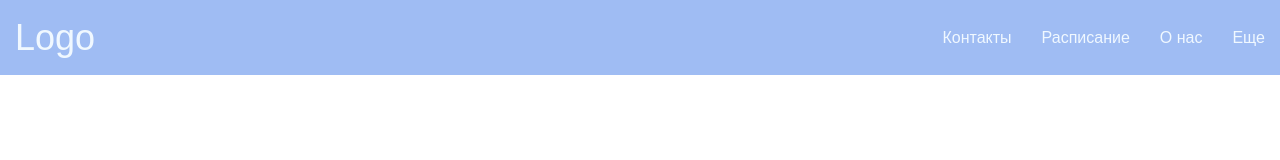
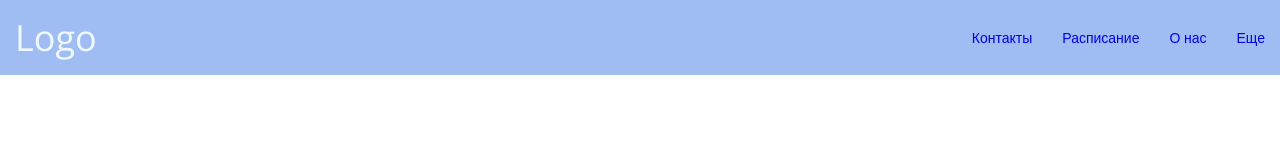
Before and after one commit to lnsplayer/Patterns, a plain HTML site: page prikoli/burger/index.html in a window 1280 px wide. Drawn offline with nearby package versions, Linux system fonts and the light colour scheme.

Commit message:
any changes

```diff
--- a/prikoli/adaptiveBurger/script/main.js
+++ b/prikoli/adaptiveBurger/script/main.js
@@ -1,3 +1,9 @@
+/*-----переменные-----------------------------------------------*/
+
+
+
+/*-----функции-----------------------------------------------*/
+
 $(document).ready(function() {
     $('.header_burger').click(function(event) {
         $('.header_burger, .header_menu').toggleClass('active');
--- a/prikoli/adaptiveBurger/styles/style.css
+++ b/prikoli/adaptiveBurger/styles/style.css
@@ -1,24 +1,61 @@
+/*-----шрифты-----------------------------------------------*/
+
+@import url(https://fonts.googleapis.com/css?family=Open+Sans:300,regular,500,600,700,800,300italic,italic,500italic,600italic,700italic,800italic);
+
+/*-----переменные-----------------------------------------------*/
+
+:root {
+    --maxWidth: 1180px;
+    --white: #FFFFFF;
+    --black: #000000;
+    --mainFont: "Open Sans", sans-serif;
+}
+
+
 /*----основа---------------------------------*/
 
-*, *:before, *:after {
+* {
     margin: 0;
     padding: 0;
     list-style: none;
     text-decoration: none;
-    font-family: sans-serif;
-    color: inherit;
+    box-sizing: border-box;
+    background-color: inherit;
     border: none;
-    box-sizing: border-box;
+}
+body {
+    font-size: 14px;
+    font-weight: 300;
+    font-family: var(--mainFont);
 }
 .wrapper {
-    min-height: 100%;
+    min-width: 100%;
     overflow: hidden;
 }
-.container {
-    max-width: 1180px;
-    margin: 0px auto;
-    padding: 0px 10px;
+._container {
+    max-width: var(--maxWidth);
+    margin: 0 auto;
+    padding: 0 15px;
 }
+h1,
+h2,
+h3,
+h4,
+h5,
+h6,
+a,
+p {
+    font-size: inherit;
+    font-weight: inherit;
+    font-family: inherit;
+}
+button:hover {
+    filter: brightness(120%);
+}
+button:active {
+    filter: brightness(80%);
+}
+
 
 /*----header---------------------------------*/
 
--- a/prikoli/burger/index.html
+++ b/prikoli/burger/index.html
@@ -7,7 +7,7 @@
     <title>burger</title>
 </head>
 <body>
-    <div class="wraper">
+    <div class="wrapper">
         <header class="header open">
             <div class="header_container _container">
                 <button class="burger" id="burger"><span></span><span></span><span></span></button>
--- a/prikoli/burger/js/main.js
+++ b/prikoli/burger/js/main.js
@@ -1,5 +1,12 @@
+/*-----переменные-----------------------------------------------*/
+
+const burger = document.getElementById("burger"),
+    header = document.querySelector("header");
+
+/*-----функции-----------------------------------------------*/
+
 document.addEventListener("DOMContentLoaded", function() {
-    document.getElementById("burger").addEventListener("click", function() {
-        document.querySelector("header").classList.toggle("open")
+    burger.addEventListener("click", function() {
+        header.classList.toggle("open")
     })
 })
--- a/prikoli/burger/styles/style.css
+++ b/prikoli/burger/styles/style.css
@@ -1,31 +1,58 @@
+/*-----шрифты-----------------------------------------------*/
+
+@import url(https://fonts.googleapis.com/css?family=Open+Sans:300,regular,500,600,700,800,300italic,italic,500italic,600italic,700italic,800italic);
+
+/*-----переменные-----------------------------------------------*/
+
+:root {
+    --maxWidth: 1442px;
+    --white: #FFFFFF;
+    --black: #000000;
+    --mainFont: "Open Sans", sans-serif;
+}
+
+/*-----основа-----------------------------------------------*/
+
 * {
     margin: 0;
     padding: 0;
-    font-family: Genos, sans-serif;
+    list-style: none;
+    text-decoration: none;
+    box-sizing: border-box;
+    background-color: inherit;
+    border: none;
 }
-
-/*-----шрифты-----------------------------------------------*/
-
-@import url(https://fonts.googleapis.com/css?family=Genos:100,200,300,regular,500,600,700,800,900,100italic,200italic,300italic,italic,500italic,600italic,700italic,800italic,900italic&family=Marhey:300,regular,500,600,700&display=swap);
-
-/*-----основа-----------------------------------------------*/
-
-.wraper {
+body {
+    font-size: 14px;
+    font-weight: 300;
+    font-family: var(--mainFont);
+}
+.wrapper {
     min-width: 100%;
     overflow: hidden;
 }
-a {
-    text-decoration: none;
-    color: inherit;
+._container {
+    max-width: var(--maxWidth);
+    margin: 0 auto;
+    padding: 0 15px;
 }
-ul {
-    list-style: none;
+h1,
+h2,
+h3,
+h4,
+h5,
+h6,
+a,
+p {
+    font-size: inherit;
+    font-weight: inherit;
+    font-family: inherit;
 }
-._container {
-    box-sizing: border-box;
-    padding: 0 15px;
-    margin: 0 auto;
-    max-width: 1442px;
+button:hover {
+    filter: brightness(120%);
+}
+button:active {
+    filter: brightness(80%);
 }
 
 /*-----header-----------------------------------------------*/
@@ -36,8 +63,6 @@ ul {
     z-index: 3;
     width: 40px;
     height: 40px;
-    background-color: inherit;
-    border: none;
 }
 .burger span {
     position: absolute;
@@ -87,6 +112,14 @@ ul {
     display: flex;
     gap: 30px;
 }
+
+/*-----основа-----------------------------------------------*/
+/*-----основа-----------------------------------------------*/
+/*-----основа-----------------------------------------------*/
+/*-----основа-----------------------------------------------*/
+
+/*-----media-----------------------------------------------*/
+
 @media (max-width:992px) {
     .burger {
         display: block;
@@ -120,7 +153,3 @@ ul {
         transform: translateY(-10px);
     }
 }
-/*-----основа-----------------------------------------------*/
-/*-----основа-----------------------------------------------*/
-/*-----основа-----------------------------------------------*/
-/*-----основа-----------------------------------------------*/
--- a/start site file/styles/style.css
+++ b/start site file/styles/style.css
@@ -56,5 +56,11 @@ body {
     margin: 0 auto;
     max-width: var(--maxWidth);
 }
+button:hover {
+    filter: brightness(120%);
+}
+button:active {
+    filter: brightness(80%);
+}
 
 /*----pa1-------------------------------------------*/
```
